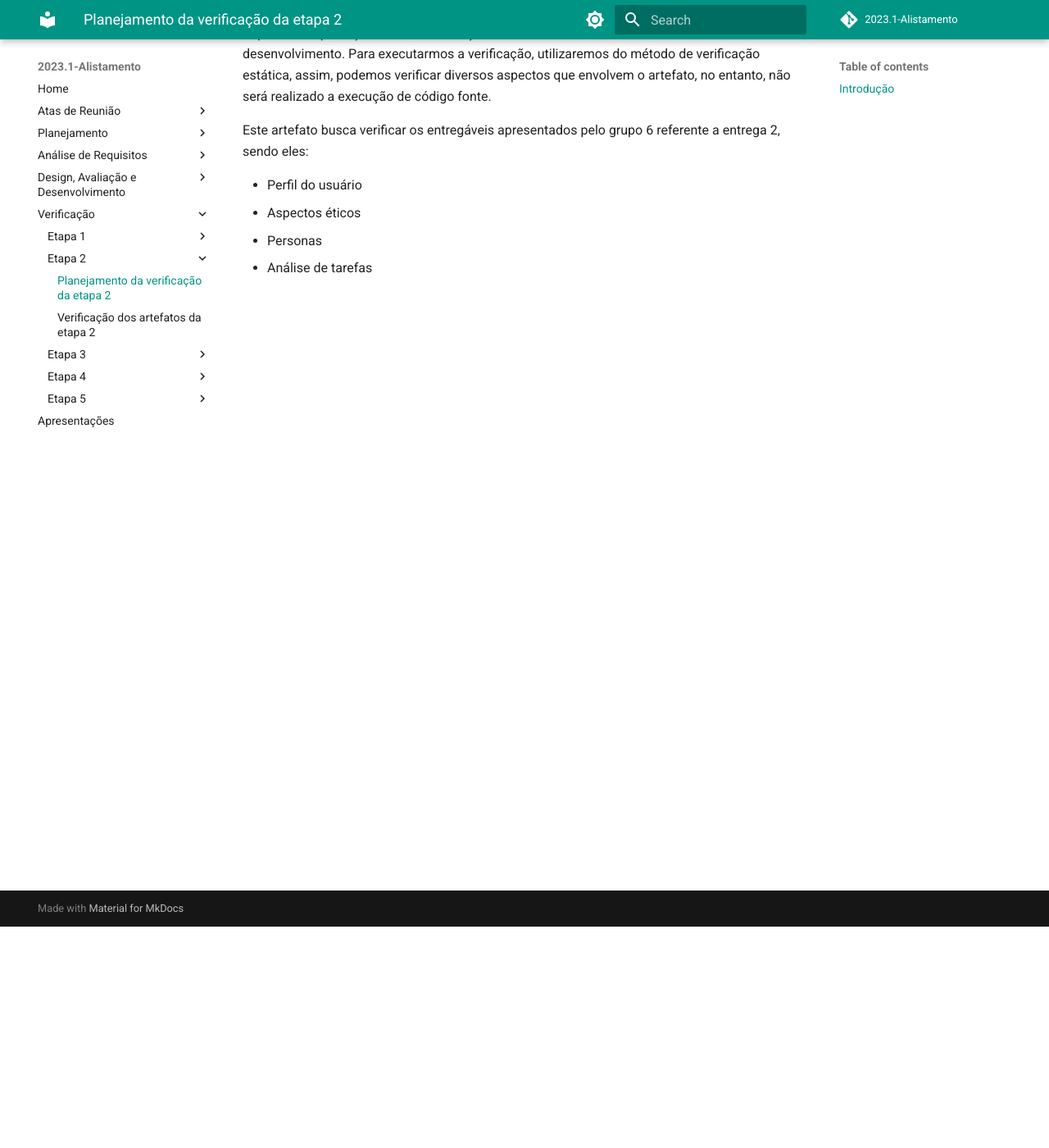
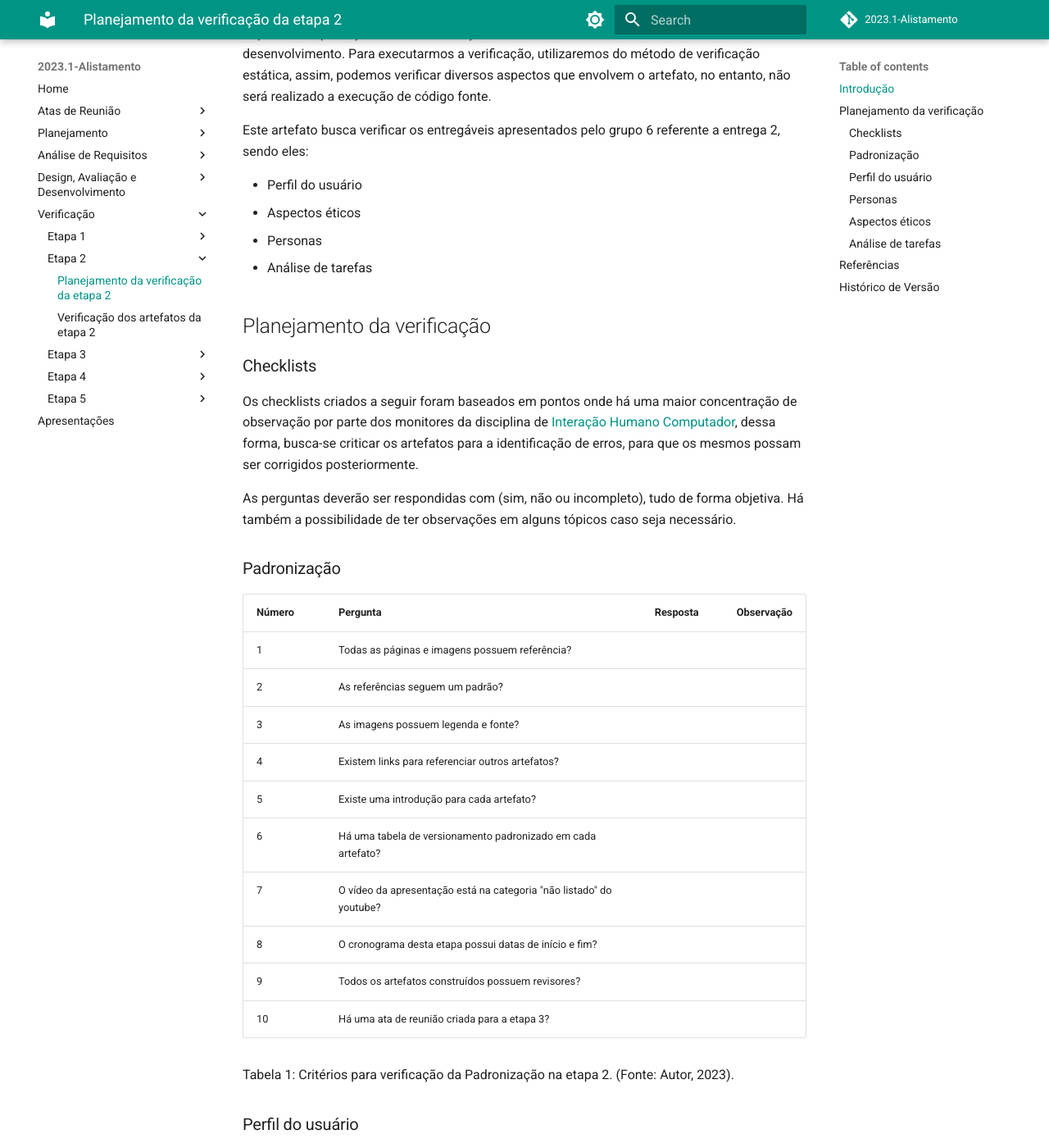
Before and after one commit to Interacao-Humano-Computador/2023.1-Alistamento, an MkDocs documentation site: the page built from docs/verificacao/etapa2/planejamento_entrega2.md, in a window 1280 px wide and 1400 px high, scrolled down 270 px. Shown: the whole window at 82% size. Built offline with MkDocs 1.6.1 and Material for MkDocs 9.7.7, drawn with Linux system fonts in a browser that asks for light colours; comment, search, counter and statistics services are not loaded; some of the changed text lies outside the part shown.

Commit message:
Update planejamento_entrega2.md
Criação das listas que serão utilizadas na verificação dos artefatos

```diff
--- a/docs/verificacao/etapa2/planejamento_entrega2.md
+++ b/docs/verificacao/etapa2/planejamento_entrega2.md
@@ -12,3 +12,99 @@
 - Aspectos éticos
 - Personas
 - Análise de tarefas
+
+## Planejamento da verificação
+
+### Checklists
+
+Os checklists criados a seguir foram baseados em pontos onde há uma maior concentração de observação por parte dos monitores da disciplina de [Interação Humano Computador](https://github.com/Interacao-Humano-Computador), dessa forma, busca-se criticar os artefatos para a identificação de erros, para que os mesmos possam ser corrigidos posteriormente.
+
+As perguntas deverão ser respondidas com (sim, não ou incompleto), tudo de forma objetiva. Há também a possibilidade de ter observações em alguns tópicos caso seja necessário.
+
+### Padronização
+
+|Número| Pergunta | Resposta | Observação
+|----| ----- | ---- | ----
+| 1 |   Todas as páginas e imagens possuem referência? | |
+| 2 |	As referências seguem um padrão? 		| |
+| 3 |	As imagens possuem legenda e fonte? | |
+| 4 |	Existem links para referenciar outros artefatos? | |
+| 5 |	Existe uma introdução para cada artefato? 	| |
+| 6 |   Há uma tabela de versionamento padronizado em cada artefato? | |
+| 7 |	O vídeo da apresentação está na categoria "não listado" do youtube? 		| |
+| 8 |	O cronograma desta etapa possui datas de início e fim? 		| |
+| 9 |	Todos os artefatos construídos possuem revisores? 		| |
+| 10 |	Há uma ata de reunião criada para a etapa 3? | |
+
+Tabela 1: Critérios para verificação da Padronização na etapa 2. (Fonte: Autor, 2023).
+
+### Perfil do usuário
+
+| Número | Pergunta | Resposta | Observação
+| ---- | ---- | ---- | ----
+| 1 | O perfil do usuário possui: Idade? | |
+| 2 | O perfil do usuário possui: Sexo? | |
+| 3 | O perfil do usuário possui: Status Socioecoômico? | |
+| 4 | O perfil do usuário possui: Ocupação? | |
+| 5 | O perfil do usuário possui: Área de formação? | |
+| 6 | O perfil do usuário possui: A experiância com o DetranGO? | |
+| 7 | O perfil do usuário possui: As expectativas quanto ao produto? | |
+| 8 | O perfil do usuário possui: O domínio tecnológico? | |
+| 9 | O perfil do usuário possui: Os idiomas? | |
+| 10 | O perfil do usuário possui: Foram utilizadas no mínimo duas técnicas para colegar dados sobre os requisitos dos usuários (entrevistas, grupos de foco, questionários, brainstorming, classificação de cartões, estudos de campo ou investigação contextual)? | |
+
+Tabela 2: Lista de verificação: Perfil do usuário (Fonte: Autor, 2023).
+
+### Personas
+
+| Número | Pergunta | Resposta | Observação
+| ---- | ---- | ---- | ----
+| 1 | O perfil de usuário é utilizado para a criação das personas? | |
+| 2 | Possuem nome e sobrenome? | |
+| 3 | Possuem foto? | |
+| 4 | Possuem status? | |
+| 5 | Possuem objetivos? | |
+| 6 | Possuem habilidades? | |
+| 7 | Possuem tarefas? | |
+| 8 | Possuem relacionamentos? | |
+| 9 | Possuem requisitos e expectativas? | |
+| 10 | A quantidade de personas desenvolvidas é claramente justificada? | |
+| 11 | Os cenários foram desenvolvidos? | |
+
+Tabela 3: Lista de verificação: Personas (Fonte: Autor, 2023).
+
+### Aspectos éticos
+
+| Número | Pergunta | Resposta | Observação
+| ---- | ---- | ---- | ----
+| 1 | É contemplado nos aspectos éticos: Princípio da autonomia? | |
+| 2 | É contemplado nos aspectos éticos: Princípo da beneficência? | |
+| 3 | É contemplado nos aspectos éticos: Princípo da não maleficência? | |
+| 4 | É contemplado nos aspectos éticos: Princípio da justica e equidade? | |
+| 5 | Há nos aspectos éticos a informação de que haverá um concentimento antes que haja gravação de imagem ou voz | |
+
+Tabela 4: Lista de verificação: Aspectos éticos (Fonte: Autor, 2023).
+
+### Análise de tarefas
+
+| Número | Pergunta | Resposta | Observação
+| ---- | ---- | ---- | ----
+| 1 | Pelo menos 2 técnicas foram utilizadas para especificar as tarefas? | |
+| 2 | As tarefas foram escolhidas de acordo com o perfil de usuário? | |
+| 3 | O fluxo das tarefas está de acordo com o fluxo orgânico realizado pelos usuários na vida real? | |
+| 4 | A análise de tarefas está voltada para a análise conceitual do problema em detrimento do funcionamento de telas e menus? | |
+
+Tabela 5: Lista de verificação: Análise de tarefas (Fonte: Autor, 2023).
+
+## Referências
+
+[1] BARBOSA, Simone; DINIZ, Bruno. Interação Humano-Computador. Editora Elsevier, Rio de Janeiro, 2010.
+
+[2] Plano de Ensino da disciplina Interação Humano Computador.
+
+## Histórico de Versão
+
+| Versão | Data | Descrição | Autor(es) | Revisor(es) |
+| --- | --- | --- | --- | --- |
+|  `1.0`   | 05/06/2023 | Criação da introdução do artefato | [Gabriel Souza](https://github.com/GabrielMS00) | [João Barreto](https://github.com/JoaoBarreto03) |
+|  `1.1`   | 05/06/2023 | Criação das checklists que serão utilizadas na verificação dos artefatos | [Gabriel Souza](https://github.com/GabrielMS00) | [João Barreto](https://github.com/JoaoBarreto03) |
```
